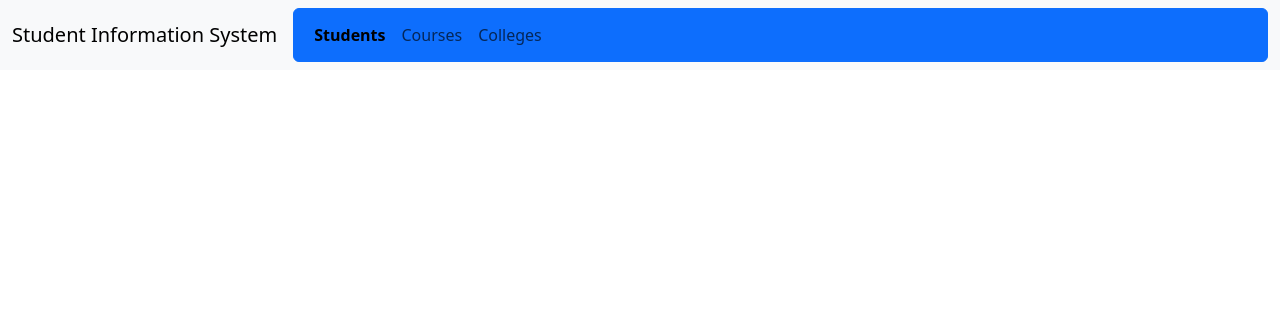
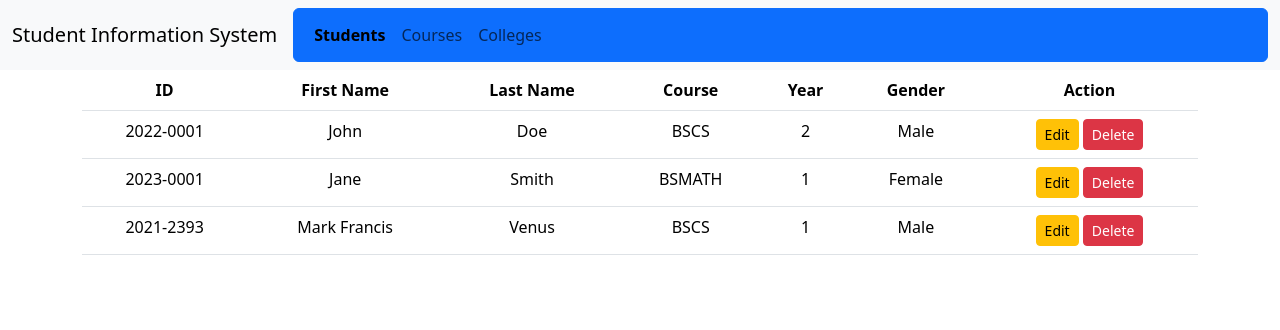
Before and after one commit to mxrkfrxncxs/SSISv3, a Flask app: page /students/ in a window 1280 px wide. Shown: the top 330 px of the page. Run offline with Flask 3, Linux system fonts and the light colour scheme; some libraries are stand-ins or nearby versions.

Commit message:
sample layout output

```diff
--- a/app/templates/layout.html
+++ b/app/templates/layout.html
@@ -20,8 +20,10 @@
         {% endblock %}
       </div>
     </nav>
-    {% block content3 %}
+    {% block content2 %}
 
     {% endblock %}
+    <script src="https://cdn.jsdelivr.net/npm/@popperjs/core@2.11.8/dist/umd/popper.min.js" integrity="sha384-I7E8VVD/ismYTF4hNIPjVp/Zjvgyol6VFvRkX/vR+Vc4jQkC+hVqc2pM8ODewa9r" crossorigin="anonymous"></script>
+    <script src="https://cdn.jsdelivr.net/npm/bootstrap@5.3.2/dist/js/bootstrap.min.js" integrity="sha384-BBtl+eGJRgqQAUMxJ7pMwbEyER4l1g+O15P+16Ep7Q9Q+zqX6gSbd85u4mG4QzX+" crossorigin="anonymous"></script>
   </body>
  </html>
--- a/app/templates/students.html
+++ b/app/templates/students.html
@@ -17,3 +17,64 @@
   </ul>
 </div>
 {% endblock %}
+{% block content2 %}
+<div class="container">
+  <div class="row">
+      <div class="col">
+          <div id="studentTableDiv">
+              <table class="table table-hover text-center">
+                  <thead>
+                      <tr>
+                          <th>ID</th>
+                          <th>First Name</th>
+                          <th>Last Name</th>
+                          <th>Course</th>
+                          <th>Year</th>
+                          <th>Gender</th>
+                          <th>Action</th>
+                      </tr>
+                  </thead>
+                  <tbody>
+                      <tr>
+                          <td>2022-0001</td>
+                          <td>John</td>
+                          <td>Doe</td>
+                          <td>BSCS</td>
+                          <td>2</td>
+                          <td>Male</td>
+                          <td>
+                              <button class="btn btn-warning btn-sm">Edit</button>
+                              <button class="btn btn-danger btn-sm">Delete</button>
+                          </td>
+                      </tr>
+                      <tr>
+                          <td>2023-0001</td>
+                          <td>Jane</td>
+                          <td>Smith</td>
+                          <td>BSMATH</td>
+                          <td>1</td>
+                          <td>Female</td>
+                          <td>
+                              <button class="btn btn-warning btn-sm">Edit</button>
+                              <button class="btn btn-danger btn-sm">Delete</button>
+                          </td>
+                      </tr>
+                      <tr>
+                        <td>2021-2393</td>
+                        <td>Mark Francis</td>
+                        <td>Venus</td>
+                        <td>BSCS</td>
+                        <td>1</td>
+                        <td>Male</td>
+                        <td>
+                            <button class="btn btn-warning btn-sm">Edit</button>
+                            <button class="btn btn-danger btn-sm">Delete</button>
+                        </td>
+                    </tr>
+                  </tbody>
+              </table>
+          </div>
+      </div>
+  </div>
+</div>
+{% endblock %}
```
Also changed, not shown: app/templates/colleges.html (+37 -0 lines), app/templates/courses.html (+40 -0 lines).
